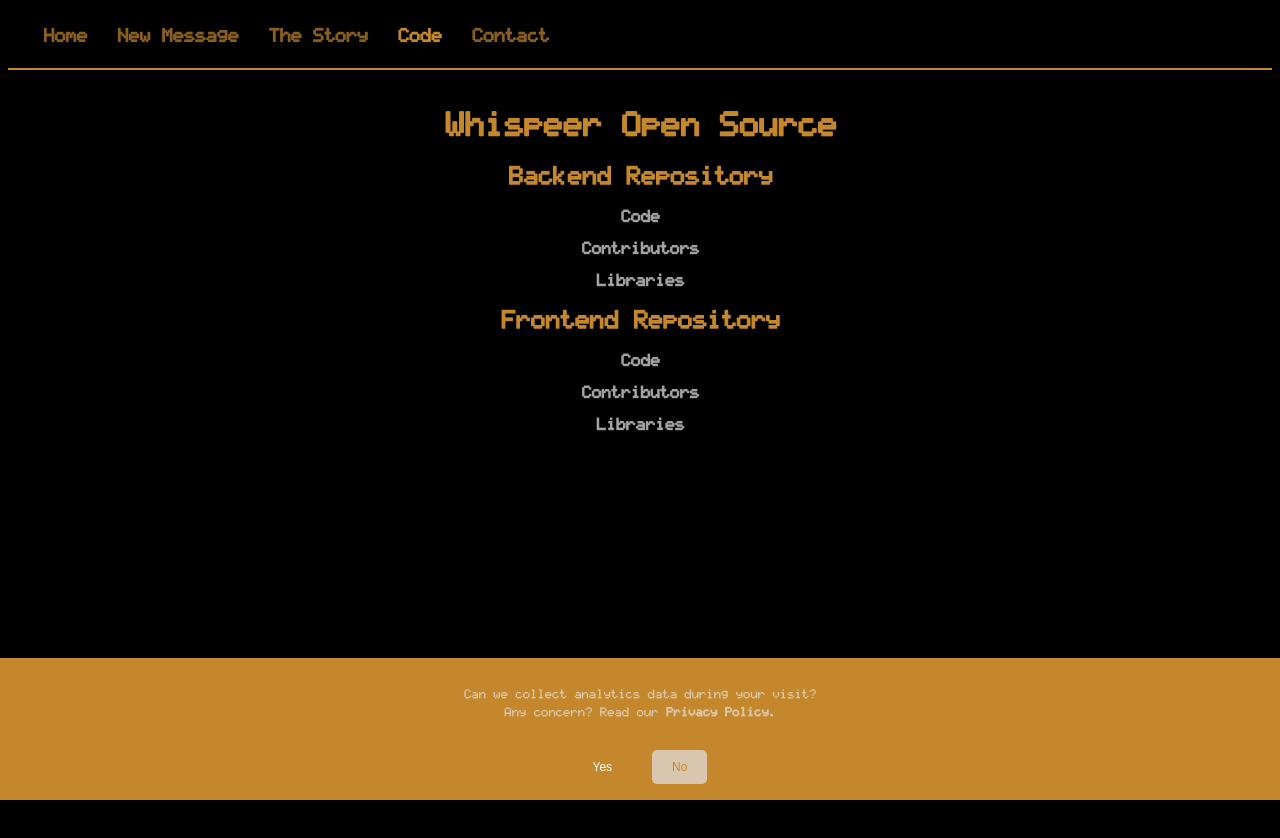
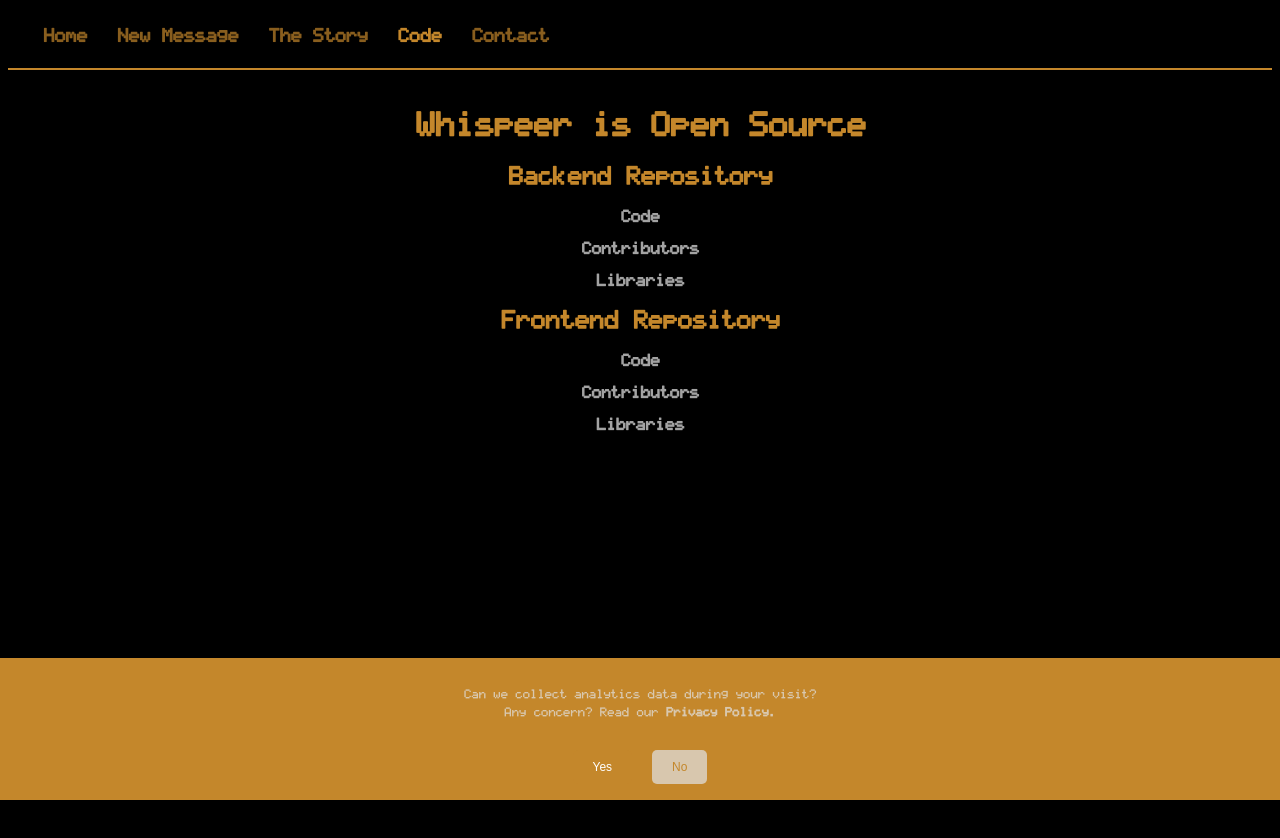
Before and after one commit to whispeer-me/whispeer, a Vue app: page /code in a window 1280 px wide. Shown: the top 838 px of the page. Built offline with nearby package versions, Linux system fonts and the light colour scheme; no server answers.

Commit message:
Fix typo

```diff
--- a/src/views/CodeView.vue
+++ b/src/views/CodeView.vue
@@ -1,6 +1,6 @@
 <template>
   <div class="code">
-    <h1>Whispeer Open Source</h1>
+    <h1>Whispeer is Open Source</h1>
     <div class="repo-section" v-for="repo in repositories" :key="repo.name">
       <h2>{{ repo.name }}</h2>
       <p><a :href="repo.url" target="_blank">Code</a></p>
```
